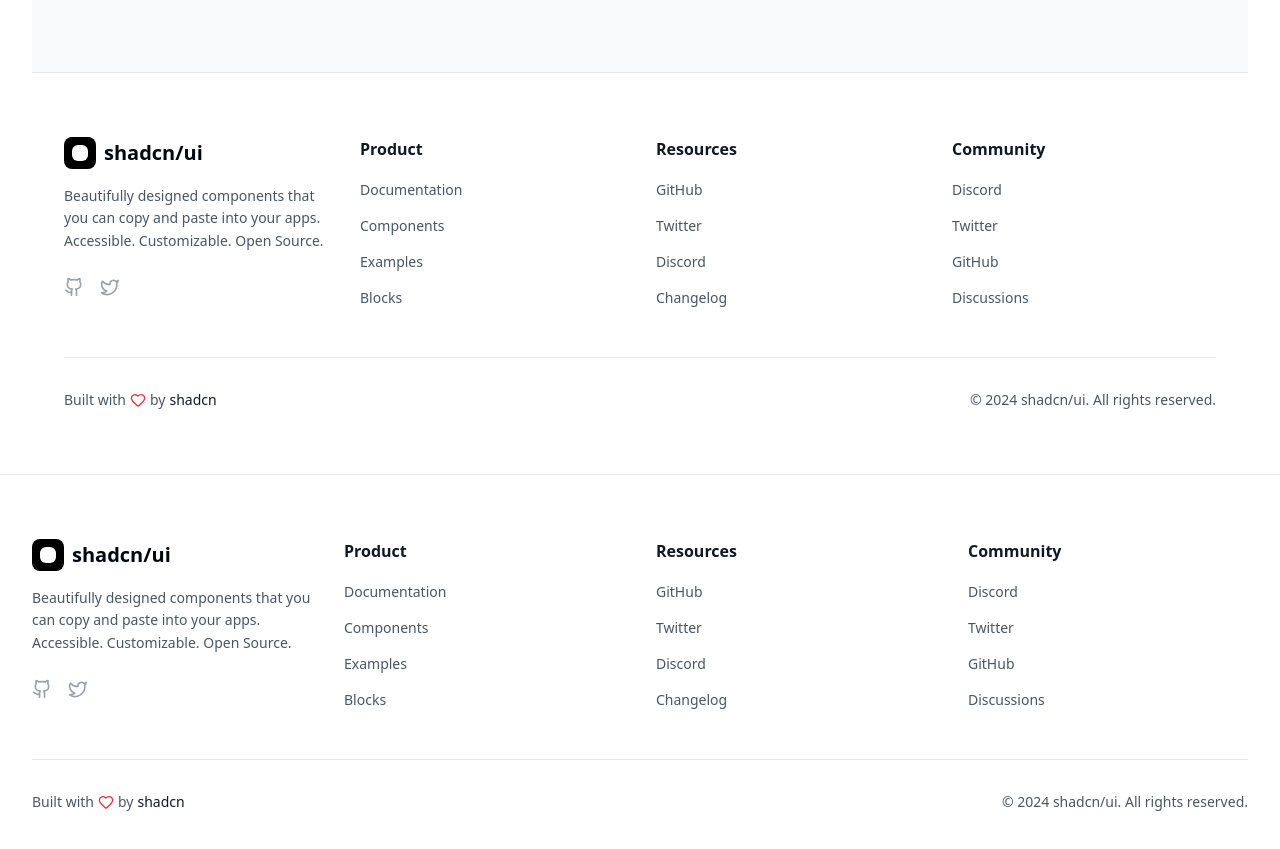
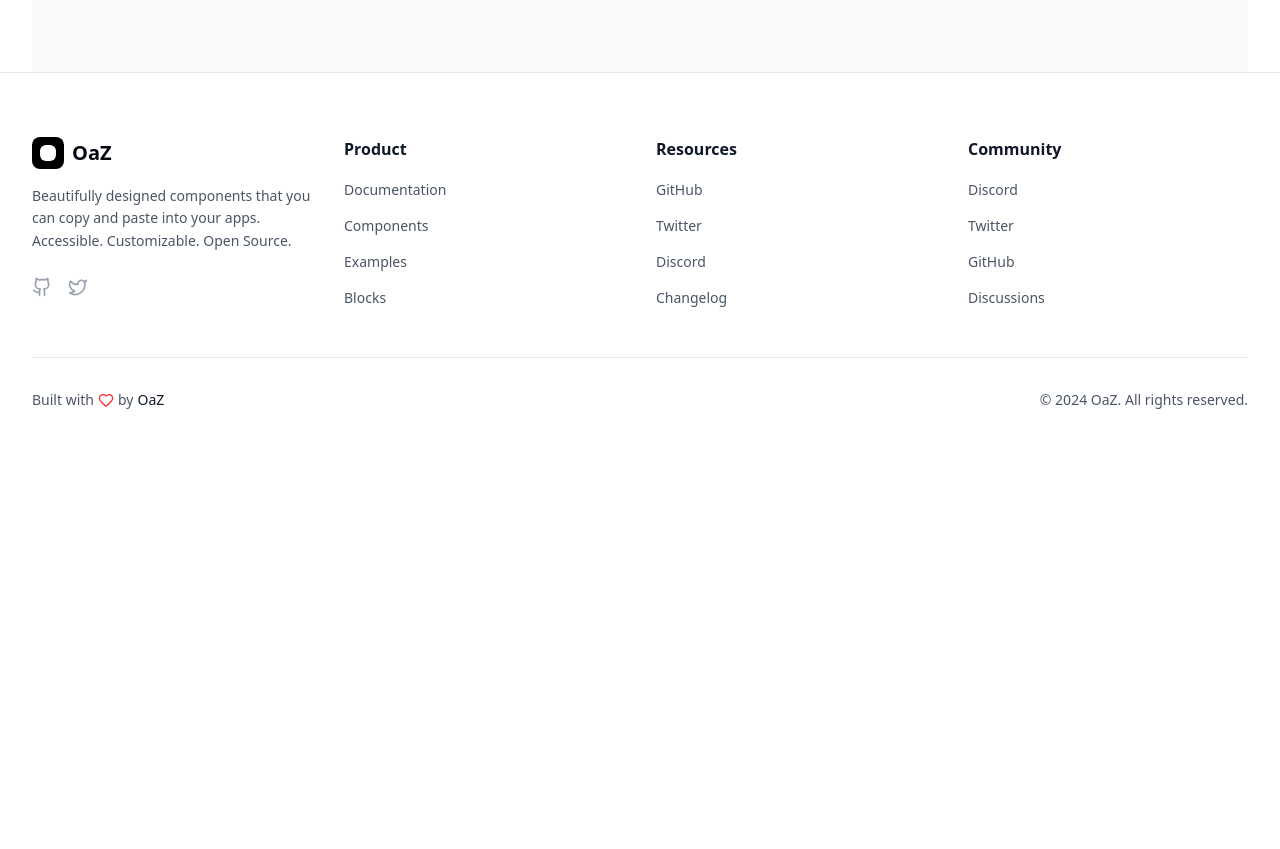
Before and after one commit to koreaoaz/oazkorea_web, a Next.js app: page / in a window 1280 px wide. Shown: the part 2400-3249 px from the top of the page. After the commit the page ends 2874 px from the top, so only its background shows below. Built offline with nearby package versions, Linux system fonts and the light colour scheme.

Commit message:
[Update] Change shadcn/ui to OaZ

```diff
--- a/src/app/page.tsx
+++ b/src/app/page.tsx
@@ -1,44 +1,15 @@
-/* eslint-disable @typescript-eslint/no-unused-vars */
-
-
+// app/page.tsx
 import React from "react";
-// import { Button } from "@/components/ui/button";
-// import { Badge } from "@/components/ui/badge";
-// import { Card, CardContent } from "@/components/ui/card";
-// import {
-//   ArrowRight,
-//   Copy,
-//   Palette,
-//   Accessibility,
-//   Zap,
-//   Code2,
-//   Sparkles,
-//   Github,
-//   Twitter,
-//   ExternalLink
-// } from "lucide-react";
-// import { motion } from "framer-motion";
-
-import Navigation from "@/components/home/Navigation";
 import HeroSection from "@/components/home/HeroSection";
 import FeaturesSection from "@/components/home/FeaturesSection";
 import ComponentShowcase from "@/components/home/ComponentShowcase";
-import Footer from "@/components/home/Footer";
 
 export default function Home() {
   return (
-    <div className="min-h-screen bg-white">
-      {/* Background gradients */}
-      <div className="fixed inset-0 bg-gradient-to-br from-gray-50 via-white to-gray-50 pointer-events-none" />
-      <div className="fixed top-0 left-1/2 transform -translate-x-1/2 w-[800px] h-[600px] bg-gradient-to-r from-blue-50/50 via-purple-50/30 to-pink-50/50 rounded-full blur-3xl pointer-events-none" />
-
-      <div className="relative">
-        <Navigation />
-        <HeroSection />
-        <FeaturesSection />
-        <ComponentShowcase />
-        <Footer />
-      </div>
-    </div>
+    <>
+      <HeroSection />
+      <FeaturesSection />
+      <ComponentShowcase />
+    </>
   );
 }
--- a/src/components/home/Footer.tsx
+++ b/src/components/home/Footer.tsx
@@ -42,7 +42,7 @@ export default function Footer() {
               <div className="w-8 h-8 bg-black rounded-md flex items-center justify-center">
                 <div className="w-4 h-4 bg-white rounded-sm" />
               </div>
-              <span className="text-xl font-bold">shadcn/ui</span>
+              <span className="text-xl font-bold">OaZ</span>
             </div>
             <p className="text-gray-600 text-sm leading-relaxed mb-6">
               Beautifully designed components that you can copy and paste into your apps.
@@ -95,11 +95,11 @@ export default function Footer() {
           <p className="text-gray-600 text-sm flex items-center">
             Built with <Heart className="w-4 h-4 text-red-500 mx-1" /> by{" "}
             <a href="#" className="font-medium text-gray-900 ml-1 hover:underline">
-              shadcn
+              OaZ
             </a>
           </p>
           <p className="text-gray-600 text-sm mt-4 sm:mt-0">
-            © 2024 shadcn/ui. All rights reserved.
+            © 2024 OaZ. All rights reserved.
           </p>
         </motion.div>
       </div>
```
